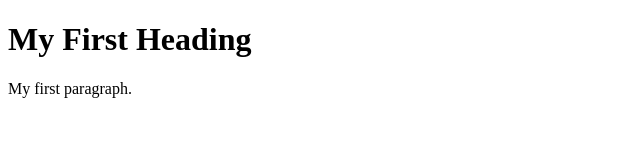
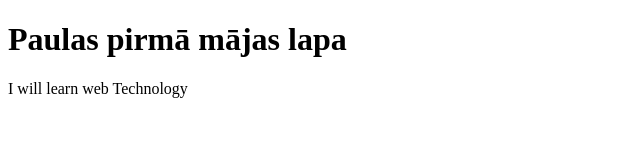
Before and after one commit to paulaziedaziedina/my-first-repo, a plain HTML site: page index.html in a window 1280 px wide. Shown: the whole page, without its empty margins (0-640 px from the left). Drawn offline with Linux system fonts and the light colour scheme.

Commit message:
My first changes

```diff
--- a/index.html
+++ b/index.html
@@ -2,8 +2,8 @@
 <html>
 <body>
 
-<h1>My First Heading</h1>
-<p>My first paragraph.</p>
+<h1>Paulas pirmā mājas lapa</h1>
+<p>I will learn web Technology</p>
 
 </body>
 </html>
```
